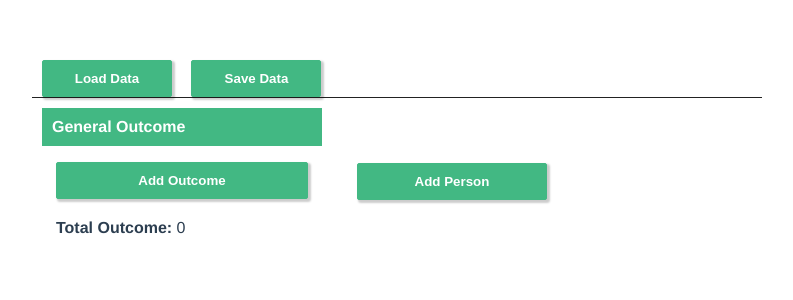
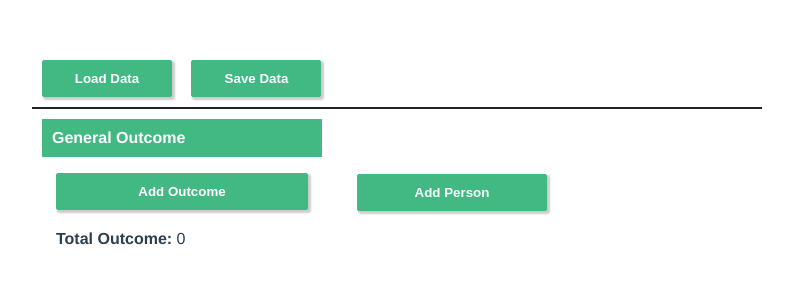
Before and after one commit to hybrid-blue/vue-buget-planner, a Vue app: page / in a window 1280 px wide. Shown: the top 300 px of the page, without its empty margins (243-1036 px from the left). Built offline with nearby package versions, Linux system fonts and the light colour scheme.

Commit message:
:art: Add padding and border-bottom

```diff
--- a/src/components/Main.vue
+++ b/src/components/Main.vue
@@ -182,7 +182,8 @@
   header{
     display: block;
     margin: 0 auto;
-    border-bottom: 1px solid #222;
+    padding: 0 0 10px;
+    border-bottom: 2px solid #222;
     .header{
       margin: 0 10px;
     }
```
